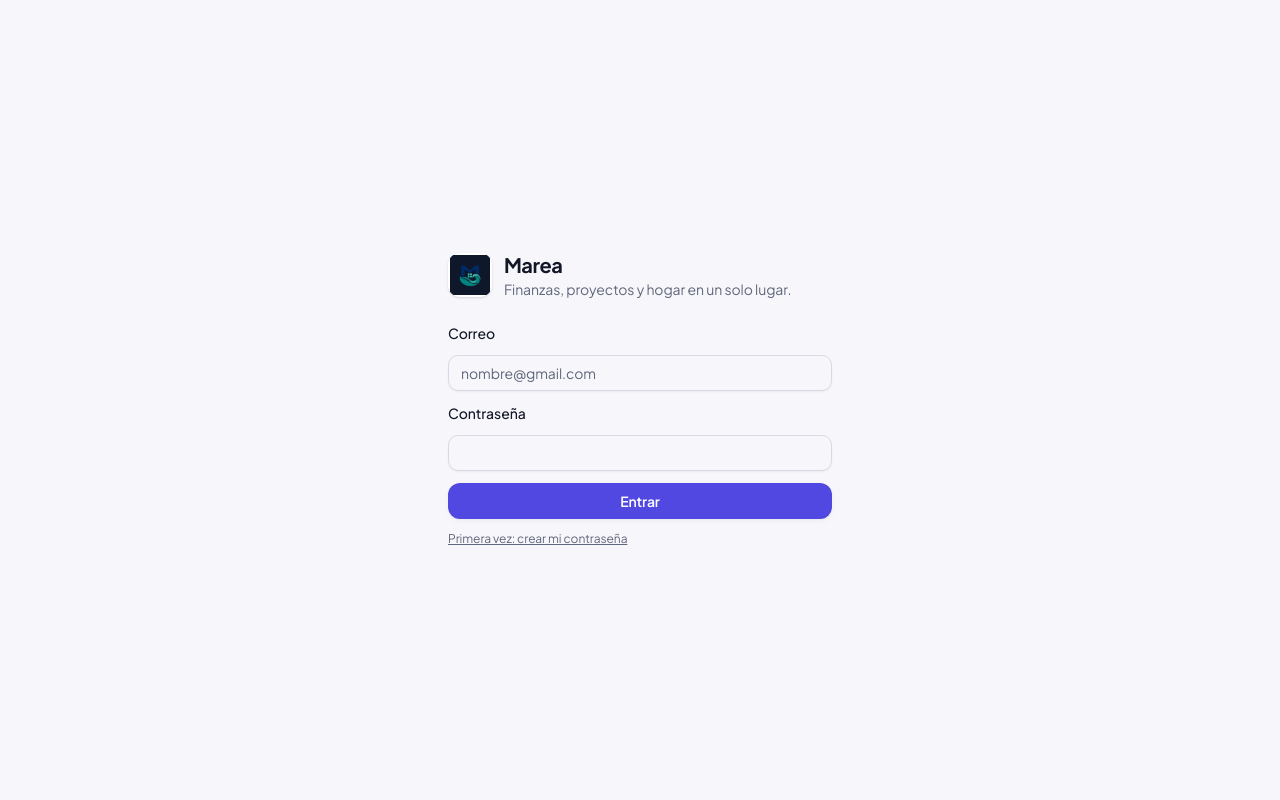
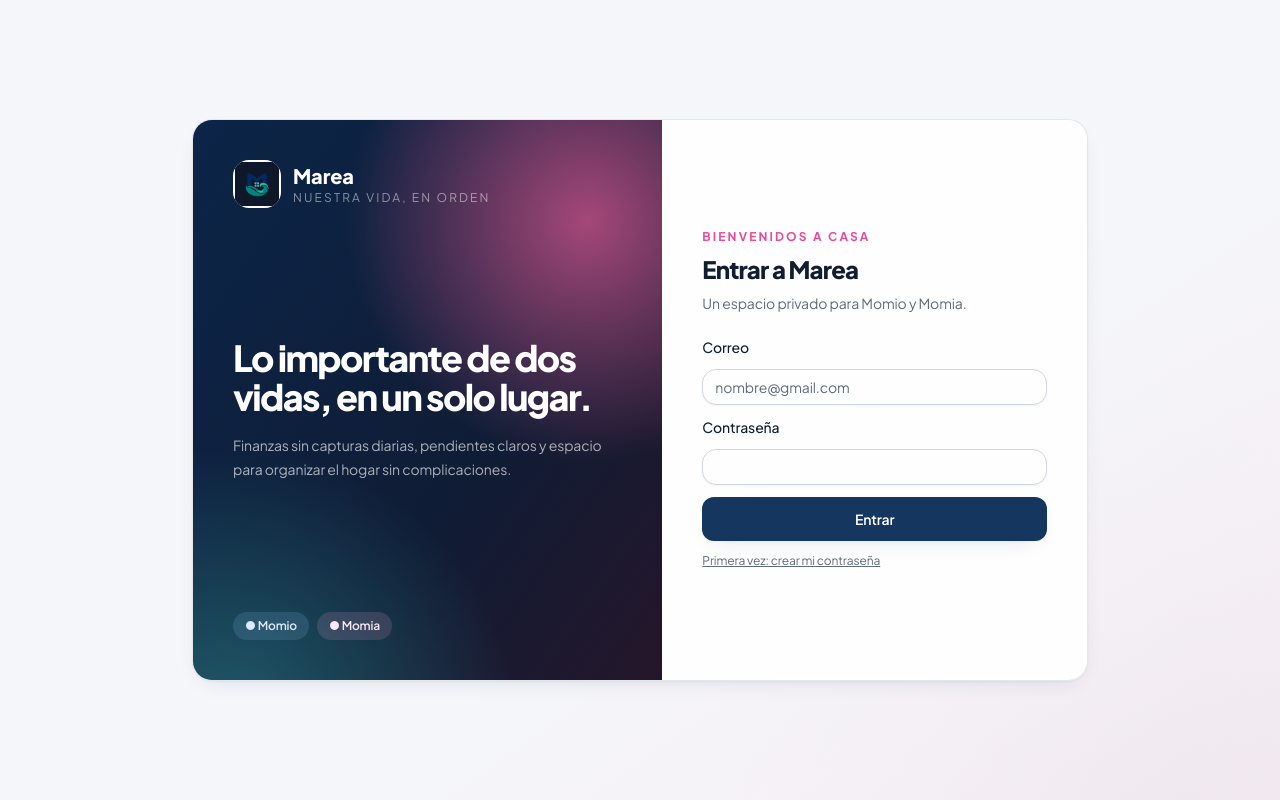
Before and after one commit to acuaquentzi/chambita-casa, a React (Vite) app: page / in a window 1280 px wide. Built offline with nearby package versions, Linux system fonts and the light colour scheme; no server answers.

Commit message:
Introduce Marea family visual identity

```diff
--- a/src/components/Login.tsx
+++ b/src/components/Login.tsx
@@ -32,26 +32,28 @@ export function Login() {
   }
 
   return (
-    <div className="min-h-full flex items-center justify-center bg-background px-4 py-10">
-      <div className="w-full max-w-sm space-y-6">
-        <div className="flex items-center gap-3">
-          <LogoMark className="h-11 w-11 shadow" />
-          <div>
-            <h1 className="text-xl font-bold tracking-tight">Marea</h1>
-            <p className="text-sm text-muted-foreground">Finanzas, proyectos y hogar en un solo lugar.</p>
-          </div>
-        </div>
+    <div className="marea-shell min-h-full px-4 py-6 sm:grid sm:place-items-center">
+      <div className="marea-surface mx-auto grid w-full max-w-4xl overflow-hidden sm:grid-cols-[1.05fr_.95fr]">
+        <section className="marea-hero relative hidden min-h-[560px] flex-col justify-between overflow-hidden p-10 text-white sm:flex">
+          <div className="flex items-center gap-3"><LogoMark className="h-12 w-12 rounded-2xl" /><div><p className="text-xl font-extrabold">Marea</p><p className="text-xs uppercase tracking-[.18em] text-white/50">Nuestra vida, en orden</p></div></div>
+          <div><p className="max-w-sm text-4xl font-extrabold leading-[1.08] tracking-[-.045em]">Lo importante de dos vidas, en un solo lugar.</p><p className="mt-4 max-w-sm text-sm leading-6 text-white/65">Finanzas sin capturas diarias, pendientes claros y espacio para organizar el hogar sin complicaciones.</p></div>
+          <div className="flex gap-2"><span className="rounded-full bg-blue-300/15 px-3 py-1.5 text-xs font-semibold text-blue-100">● Momio</span><span className="rounded-full bg-pink-300/15 px-3 py-1.5 text-xs font-semibold text-pink-100">● Momia</span></div>
+        </section>
+        <section className="flex flex-col justify-center p-6 sm:p-10">
+          <div className="mb-8 flex items-center gap-3 sm:hidden"><LogoMark className="h-12 w-12 rounded-2xl shadow-soft" /><div><h1 className="text-2xl font-extrabold">Marea</h1><p className="text-sm text-muted-foreground">Nuestra vida, en orden.</p></div></div>
+          <div className="mb-6"><p className="text-xs font-bold uppercase tracking-[.18em] text-pink-500">Bienvenidos a casa</p><h2 className="mt-2 text-2xl font-extrabold tracking-[-.035em]">Entrar a Marea</h2><p className="mt-2 text-sm text-muted-foreground">Un espacio privado para Momio y Momia.</p></div>
         <form onSubmit={submit} className="space-y-3">
           <label className="block text-sm font-medium" htmlFor="email">Correo</label>
           <Input id="email" type="email" inputMode="email" autoComplete="username" required value={email} onChange={e => setEmail(e.target.value)} placeholder="nombre@gmail.com" />
           <label className="block text-sm font-medium" htmlFor="password">{mode === 'signup' ? 'Crea tu contraseña (mínimo 8)' : 'Contraseña'}</label>
           <Input id="password" type="password" autoComplete={mode === 'signup' ? 'new-password' : 'current-password'} required value={password} onChange={e => setPassword(e.target.value)} />
-          <Button type="submit" className="w-full" disabled={busy}>{busy ? 'Un momento…' : mode === 'signup' ? 'Crear mi contraseña y entrar' : 'Entrar'}</Button>
+          <Button type="submit" className="h-11 w-full rounded-xl bg-[#15365f] shadow-soft hover:bg-[#0d294b]" disabled={busy}>{busy ? 'Un momento…' : mode === 'signup' ? 'Crear mi contraseña y entrar' : 'Entrar'}</Button>
           <button type="button" className="text-xs text-muted-foreground underline" onClick={() => { setMode(m => (m === 'login' ? 'signup' : 'login')); setMsg('') }}>
             {mode === 'login' ? 'Primera vez: crear mi contraseña' : 'Ya tengo contraseña: entrar'}
           </button>
         </form>
-        {msg && <p className="text-sm text-muted-foreground" role="status">{msg}</p>}
+        {msg && <p className="mt-4 text-sm text-muted-foreground" role="status">{msg}</p>}
+        </section>
       </div>
     </div>
   )
--- a/src/components/Sidebar.tsx
+++ b/src/components/Sidebar.tsx
@@ -37,26 +37,30 @@ interface Props {
 export function Sidebar({ view, onNavigate, sync, counts }: Props) {
   const s = SYNC_LABEL[sync]
   return (
-    <div className="flex flex-col h-full w-full" style={{ background: 'hsl(var(--sidebar))' }}>
-      <div className="px-5 pt-6 pb-5 border-b border-white/[0.06]">
-        <div className="flex items-center gap-2.5">
-          <LogoMark className="h-9 w-9 shadow-[0_4px_14px_-4px_rgba(45,212,191,0.55)]" />
+    <div className="marea-sidebar flex h-full w-full flex-col rounded-[28px] text-white shadow-lift">
+      <div className="px-5 pb-5 pt-6">
+        <div className="flex items-center gap-3">
+          <LogoMark className="h-11 w-11 rounded-2xl shadow-[0_8px_24px_-8px_rgba(45,212,191,0.75)]" />
           <div>
-            <p className="text-white text-sm font-semibold leading-tight">Marea</p>
-            <p className="text-[11px] leading-tight" style={{ color: 'hsl(var(--sidebar-foreground))' }}>Finanzas y hogar</p>
+            <p className="text-lg font-extrabold leading-tight tracking-[-0.04em]">Marea</p>
+            <p className="text-[10px] font-medium uppercase tracking-[0.16em] text-white/50">Nuestra vida, en orden</p>
           </div>
+        </div>
+        <div className="mt-5 grid grid-cols-2 gap-2" aria-label="Familia Marea">
+          <div className="rounded-xl border border-white/10 bg-[#183865]/65 px-3 py-2"><span className="mr-1.5 inline-block h-2 w-2 rounded-full bg-blue-300" /><span className="text-xs font-semibold">Momio</span></div>
+          <div className="rounded-xl border border-white/10 bg-pink-400/15 px-3 py-2"><span className="mr-1.5 inline-block h-2 w-2 rounded-full bg-pink-300" /><span className="text-xs font-semibold">Momia</span></div>
         </div>
       </div>
 
-      <nav className="flex-1 px-3 py-4 space-y-1 overflow-y-auto">
-        <p className="px-3 pb-2 text-[10px] font-semibold uppercase tracking-[0.16em] text-white/35">Vida en casa</p>
+      <nav className="flex-1 space-y-1 overflow-y-auto px-3 pb-4">
+        <p className="px-3 pb-2 pt-2 text-[10px] font-semibold uppercase tracking-[0.2em] text-white/35">Lo cotidiano</p>
         {NAV.map(item => {
           const active = view === item.id
           return (
             <button key={item.id} onClick={() => onNavigate(item.id)}
-              className={cn('relative flex items-center gap-3 w-full px-3 py-2.5 rounded-lg text-[13px] font-medium transition-all duration-200 focus-visible:outline-indigo-400',
-                active ? 'bg-white/[0.10] text-white shadow-[inset_0_0_0_1px_rgba(255,255,255,0.06)] before:absolute before:left-0 before:top-2 before:bottom-2 before:w-[3px] before:rounded-full before:bg-indigo-400' : 'text-white/55 hover:text-white hover:bg-white/[0.05]')}>
-              <item.icon className={cn('h-[18px] w-[18px]', active ? 'opacity-100' : 'opacity-60')} />
+              className={cn('relative flex w-full items-center gap-3 rounded-xl px-3 py-2.5 text-[13px] font-medium transition-all duration-200 focus-visible:outline-pink-300',
+                active ? 'marea-nav-active text-white' : 'text-white/55 hover:bg-white/[0.06] hover:text-white')}>
+              <span className={cn('grid h-8 w-8 place-items-center rounded-lg', active ? 'bg-white/12 text-pink-200' : 'bg-white/[0.04]')}><item.icon className="h-[17px] w-[17px]" /></span>
               {item.label}
               {item.id === 'tasks' && <span className="ml-auto text-[11px] tabular-nums text-white/40">{counts.tasks}</span>}
               {item.id === 'dashboard' && counts.overdue > 0 && (
@@ -65,14 +69,14 @@ export function Sidebar({ view, onNavigate, sync, counts }: Props) {
             </button>
           )
         })}
-        <p className="px-3 pb-2 pt-5 text-[10px] font-semibold uppercase tracking-[0.16em] text-white/35">Vistas de trabajo</p>
+        <p className="px-3 pb-2 pt-5 text-[10px] font-semibold uppercase tracking-[0.2em] text-white/35">Para organizarnos</p>
         {WORK_VIEWS.map(item => {
           const active = view === item.id
           return (
             <button key={item.id} onClick={() => onNavigate(item.id)}
-              className={cn('relative flex items-center gap-3 w-full px-3 py-2.5 rounded-lg text-[13px] font-medium transition-all duration-200 focus-visible:outline-indigo-400',
-                active ? 'bg-white/[0.10] text-white shadow-[inset_0_0_0_1px_rgba(255,255,255,0.06)] before:absolute before:left-0 before:top-2 before:bottom-2 before:w-[3px] before:rounded-full before:bg-indigo-400' : 'text-white/55 hover:text-white hover:bg-white/[0.05]')}>
-              <item.icon className={cn('h-[18px] w-[18px]', active ? 'opacity-100' : 'opacity-60')} />
+              className={cn('relative flex w-full items-center gap-3 rounded-xl px-3 py-2.5 text-[13px] font-medium transition-all duration-200 focus-visible:outline-pink-300',
+                active ? 'marea-nav-active text-white' : 'text-white/55 hover:bg-white/[0.06] hover:text-white')}>
+              <span className={cn('grid h-8 w-8 place-items-center rounded-lg', active ? 'bg-white/12 text-pink-200' : 'bg-white/[0.04]')}><item.icon className="h-[17px] w-[17px]" /></span>
               {item.label}
               {item.id === 'tasks' && <span className="ml-auto text-[11px] tabular-nums text-white/40">{counts.tasks}</span>}
               {item.id === 'dashboard' && counts.overdue > 0 && (
@@ -83,7 +87,7 @@ export function Sidebar({ view, onNavigate, sync, counts }: Props) {
         })}
       </nav>
 
-      <div className="px-5 py-3 border-t border-white/[0.08] space-y-1.5">
+      <div className="mx-3 mb-3 rounded-2xl border border-white/[0.08] bg-white/[0.04] px-4 py-3">
         <p className="flex items-center gap-2 text-[11px] text-white/70">
           <span className={cn('h-2 w-2 rounded-full', s.dot)} />{s.text}
         </p>
--- a/src/index.css
+++ b/src/index.css
@@ -4,31 +4,34 @@
 
 @layer base {
   :root {
-    --background: 228 33% 97.5%;
-    --foreground: 230 35% 11%;
+    --background: 218 40% 97%;
+    --foreground: 216 48% 13%;
     --card: 0 0% 100%;
-    --card-foreground: 230 35% 11%;
+    --card-foreground: 216 48% 13%;
     --popover: 0 0% 100%;
     --popover-foreground: 230 35% 11%;
-    --primary: 244 72% 58%;
+    --primary: 216 60% 24%;
     --primary-foreground: 0 0% 100%;
-    --secondary: 228 30% 95%;
-    --secondary-foreground: 230 35% 14%;
-    --muted: 228 28% 95.5%;
-    --muted-foreground: 228 12% 43%;
-    --accent: 240 60% 96.5%;
-    --accent-foreground: 244 55% 38%;
+    --secondary: 335 44% 95%;
+    --secondary-foreground: 335 50% 31%;
+    --muted: 216 30% 95%;
+    --muted-foreground: 216 12% 43%;
+    --accent: 334 68% 94%;
+    --accent-foreground: 334 58% 39%;
     --destructive: 0 74% 54%;
     --destructive-foreground: 0 0% 100%;
-    --border: 228 22% 90%;
-    --input: 228 20% 87%;
-    --ring: 244 72% 58%;
-    --radius: 0.75rem;
-    --sidebar: 233 40% 11%;
-    --sidebar-foreground: 228 18% 66%;
-    --sidebar-active: 244 72% 58%;
-    --shadow-soft: 0 1px 2px rgba(20, 24, 54, 0.04), 0 2px 8px -2px rgba(20, 24, 54, 0.06);
-    --shadow-lift: 0 2px 4px rgba(20, 24, 54, 0.05), 0 12px 28px -8px rgba(20, 24, 54, 0.14);
+    --border: 216 24% 89%;
+    --input: 216 22% 85%;
+    --ring: 334 68% 58%;
+    --radius: 1rem;
+    --sidebar: 216 58% 13%;
+    --sidebar-foreground: 214 22% 76%;
+    --sidebar-active: 334 68% 61%;
+    --momio: 216 60% 24%;
+    --momia: 334 68% 61%;
+    --marea: 177 53% 49%;
+    --shadow-soft: 0 1px 2px rgba(13, 36, 67, 0.04), 0 8px 24px -12px rgba(13, 36, 67, 0.16);
+    --shadow-lift: 0 8px 20px -12px rgba(13, 36, 67, 0.18), 0 24px 48px -24px rgba(13, 36, 67, 0.22);
   }
   .dark {
     --background: 232 32% 6.5%;
@@ -37,7 +40,7 @@
     --card-foreground: 228 30% 95%;
     --popover: 232 28% 11%;
     --popover-foreground: 228 30% 95%;
-    --primary: 243 85% 68%;
+    --primary: 334 72% 67%;
     --primary-foreground: 0 0% 100%;
     --secondary: 232 24% 15%;
     --secondary-foreground: 228 30% 95%;
@@ -50,9 +53,12 @@
     --border: 232 20% 17%;
     --input: 232 20% 21%;
     --ring: 243 85% 68%;
-    --sidebar: 234 36% 5%;
+    --sidebar: 216 54% 7%;
     --sidebar-foreground: 228 14% 58%;
-    --sidebar-active: 243 85% 68%;
+    --sidebar-active: 334 72% 67%;
+    --momio: 213 65% 63%;
+    --momia: 334 72% 67%;
+    --marea: 177 55% 52%;
     --shadow-soft: 0 1px 2px rgba(0, 0, 0, 0.3), 0 2px 8px -2px rgba(0, 0, 0, 0.35);
     --shadow-lift: 0 2px 4px rgba(0, 0, 0, 0.35), 0 14px 32px -8px rgba(0, 0, 0, 0.55);
   }
@@ -66,7 +72,10 @@
     @apply bg-background text-foreground antialiased;
     font-family: 'Plus Jakarta Sans', ui-sans-serif, system-ui, -apple-system, 'Segoe UI', Roboto, sans-serif;
     font-feature-settings: 'cv11', 'ss01';
-    letter-spacing: -0.005em;
+    letter-spacing: -0.008em;
+    background-image:
+      radial-gradient(circle at 8% 0%, hsl(var(--momia) / 0.08), transparent 28rem),
+      radial-gradient(circle at 92% 100%, hsl(var(--momio) / 0.08), transparent 30rem);
   }
   h1, h2, h3, .font-bold, .font-semibold { letter-spacing: -0.015em; }
   ::selection { background: hsl(var(--primary) / 0.22); }
@@ -93,6 +102,63 @@
 @layer components {
   .shadow-soft { box-shadow: var(--shadow-soft); }
   .shadow-lift { box-shadow: var(--shadow-lift); }
+  .marea-shell { background: linear-gradient(145deg, hsl(var(--background)), hsl(var(--background)) 58%, hsl(var(--accent) / 0.55)); }
+  .marea-sidebar {
+    position: relative;
+    isolation: isolate;
+    overflow: hidden;
+    background:
+      radial-gradient(circle at 12% 8%, hsl(var(--marea) / 0.22), transparent 12rem),
+      radial-gradient(circle at 92% 24%, hsl(var(--momia) / 0.2), transparent 14rem),
+      linear-gradient(165deg, hsl(var(--momio)) 0%, hsl(var(--sidebar)) 58%, #071323 100%);
+  }
+  .marea-sidebar::after {
+    content: '';
+    position: absolute;
+    z-index: -1;
+    width: 18rem;
+    height: 18rem;
+    left: -7rem;
+    bottom: -11rem;
+    border: 1px solid rgba(255,255,255,.10);
+    border-radius: 46% 54% 62% 38%;
+    box-shadow: 0 0 0 2.25rem rgba(255,255,255,.025), 0 0 0 4.5rem rgba(255,255,255,.018);
+  }
+  .marea-nav-active {
+    background: linear-gradient(100deg, rgba(255,255,255,.17), rgba(255,255,255,.08));
+    box-shadow: inset 0 0 0 1px rgba(255,255,255,.11), 0 12px 28px -18px rgba(0,0,0,.8);
+  }
+  .marea-main { position: relative; }
+  .marea-main::before {
+    content: '';
+    pointer-events: none;
+    position: absolute;
+    inset: 0;
+    opacity: .42;
+    background-image: radial-gradient(hsl(var(--momio) / .12) .7px, transparent .7px);
+    background-size: 18px 18px;
+    mask-image: linear-gradient(to bottom, black, transparent 22rem);
+  }
+  .marea-surface {
+    border: 1px solid hsl(var(--border) / .82);
+    border-radius: 1.25rem;
+    background: hsl(var(--card) / .9);
+    box-shadow: var(--shadow-soft);
+  }
+  .marea-hero {
+    background:
+      radial-gradient(circle at 84% 18%, hsl(var(--momia) / .72), transparent 15rem),
+      radial-gradient(circle at 8% 110%, hsl(var(--marea) / .4), transparent 18rem),
+      linear-gradient(125deg, #0b2548 0%, #101c35 62%, #25162a 100%);
+  }
+  .marea-bottom-nav {
+    margin: 0 .65rem calc(.55rem + env(safe-area-inset-bottom, 0px));
+    border: 1px solid hsl(var(--border) / .75);
+    border-radius: 1.15rem;
+    background: hsl(var(--card) / .94);
+    box-shadow: 0 16px 40px -18px rgba(13,36,67,.38);
+    backdrop-filter: blur(18px);
+  }
 }
 
 .tabular-nums { font-variant-numeric: tabular-nums; }
```
Also changed, not shown: src/App.tsx (+5 -5 lines), src/components/MoneyHub.tsx (+4 -4 lines).
